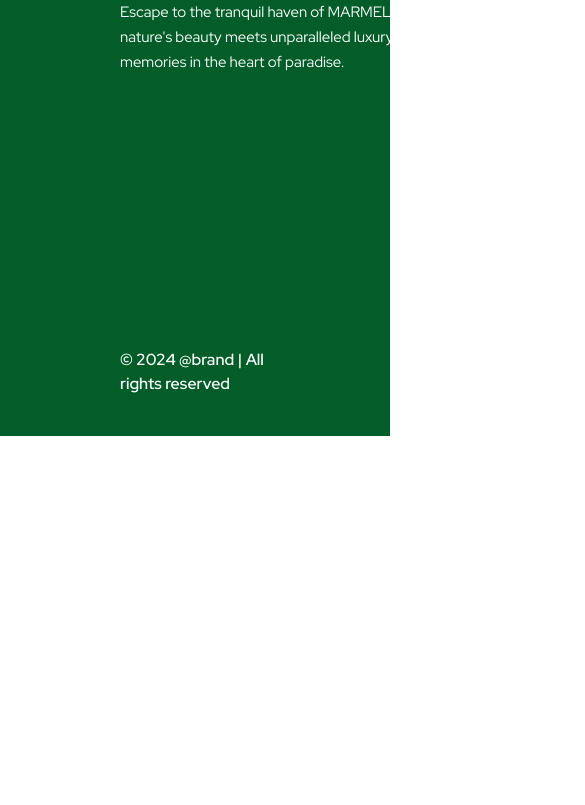
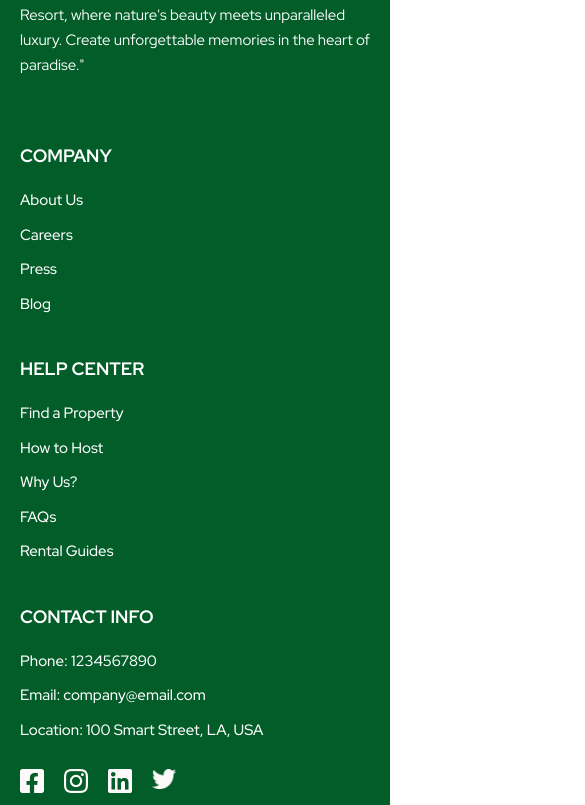
Before and after one commit to hr-igoraza/resort, a React (Vite) app: page / in a window 390 px wide. Shown: the part 7719-8524 px from the top of the page, 585 px wide, since content can reach past the window. Before the commit the page ends 8155 px from the top, so only its background shows below. Built offline with nearby package versions, Linux system fonts and the light colour scheme.

Commit message:
feat: Footer designed (RESPONSIVE VIEW)

```diff
--- a/src/Components/Footer.jsx
+++ b/src/Components/Footer.jsx
@@ -6,70 +6,67 @@ import twitter from "../assets/Images/twitter.png"
 
 const Footer = () => {
   return (
-    <div className='w-full h-[608px] bg-[#025D28] p-[120px] text-white flex flex-col gap-[100px]'>
-        <div className='flex flex-row gap-[100px]'>
-            {/* logo and content */}
-        <div className='text-start flex flex-col gap-5'>
-            <p className='text-[50px] leading-[32px] font-bold uppercase'>MARMELOS</p>
-            <p className='text-[15px] leading-[25px] font-normal w-[437px]'>Escape to the tranquil haven of MARMELIOS Resort, where nature's beauty meets unparalleled luxury, Create unforgettable memories in the heart of paradise. </p>
+    <div className='w-full bg-[#025D28] text-white py-20 px-5 md:px-16 lg:px-[120px] flex flex-col gap-16 md:gap-24'>
+      <div className='flex flex-col md:flex-row gap-16 lg:gap-[100px] justify-between'>
+
+        {/* Logo and description */}
+        <div className='text-start flex flex-col gap-5 max-w-[500px]'>
+          <p className='text-[40px] md:text-[50px] leading-tight font-bold uppercase'>MARMELOS</p>
+          <p className='text-[15px] md:text-[15px] leading-[25px] font-normal'>
+            "Escape to the tranquil haven of MARMELIOS Resort, where nature's beauty meets unparalleled luxury.
+            Create unforgettable memories in the heart of paradise."
+          </p>
         </div>
 
-        {/* footer links */}
-        <div className='flex flex-row gap-[50px]'>
+        {/* Footer links section */}
+        <div className='grid grid-cols-1 md:grid-cols-3 gap-10'>
+
+          {/* Company links */}
           <div className='flex flex-col gap-5'>
-                <p className='text-[18px] leading-[20px] font-bold'>COMPANY</p>
-                <div className='flex flex-col gap-5'>
-                    <a href="" className='text-[15px] leading-[20px] font-medium'>About Us</a>
-                    <a href="" className='text-[15px] leading-[20px] font-medium'>About Us</a>
-                    <a href="" className='text-[15px] leading-[20px] font-medium'>About Us</a>
-                    <a href="" className='text-[15px] leading-[20px] font-medium'>About Us</a>
+            <p className='text-[18px] font-bold'>COMPANY</p>
+            <div className='flex flex-col gap-3'>
+              <a href="#" className='text-[15px] font-medium hover:text-gray-300 transition'>About Us</a>
+              <a href="#" className='text-[15px] font-medium hover:text-gray-300 transition'>Careers</a>
+              <a href="#" className='text-[15px] font-medium hover:text-gray-300 transition'>Press</a>
+              <a href="#" className='text-[15px] font-medium hover:text-gray-300 transition'>Blog</a>
             </div>
           </div>
 
+          {/* Help Center links */}
           <div className='flex flex-col gap-5'>
-                <p className='text-[18px] leading-[20px] font-bold'>HELP CENTER</p>
-                <div className='flex flex-col gap-5'>
-                    <a href="" className='text-[15px] leading-[20px] font-medium'>Find a Property</a>
-                    <a href="" className='text-[15px] leading-[20px] font-medium'>How to Host</a>
-                    <a href="" className='text-[15px] leading-[20px] font-medium'>Why Us?</a>
-                    <a href="" className='text-[15px] leading-[20px] font-medium'>FAQs</a>
-                    <a href="" className='text-[15px] leading-[20px] font-medium'>Rental Guides</a>
+            <p className='text-[18px] font-bold'>HELP CENTER</p>
+            <div className='flex flex-col gap-3'>
+              <a href="#" className='text-[15px] font-medium hover:text-gray-300 transition'>Find a Property</a>
+              <a href="#" className='text-[15px] font-medium hover:text-gray-300 transition'>How to Host</a>
+              <a href="#" className='text-[15px] font-medium hover:text-gray-300 transition'>Why Us?</a>
+              <a href="#" className='text-[15px] font-medium hover:text-gray-300 transition'>FAQs</a>
+              <a href="#" className='text-[15px] font-medium hover:text-gray-300 transition'>Rental Guides</a>
             </div>
           </div>
 
-            <div>
+          {/* Contact Information */}
           <div className='flex flex-col gap-5'>
-                <p className='text-[18px] leading-[20px] font-bold'>CONTACT INFO</p>
-                <div className='flex flex-col gap-5'>
-                    <p className='text-[15px] leading-[20px] font-medium'>Phone: 1234567890</p>
-                    <p className='text-[15px] leading-[20px] font-medium'>Email: company@email.com</p>
-                    <p className='text-[15px] leading-[20px] font-medium'>Location: 100 Smart Street, LA, USA</p>
+            <p className='text-[18px] font-bold'>CONTACT INFO</p>
+            <div className='flex flex-col gap-3'>
+              <p className='text-[15px] font-medium'>Phone: 1234567890</p>
+              <p className='text-[15px] font-medium'>Email: company@email.com</p>
+              <p className='text-[15px] font-medium'>Location: 100 Smart Street, LA, USA</p>
             </div>
 
-                <div className='flex flex-row gap-5'>
-                    <a href="">
-                        <img src={fb} alt="" />
-                    </a>
-
-                    <a href="">
-                        <img src={insta} alt="" />
-                    </a>
-
-                    <a href="">
-                        <img src={linkedin} alt="" />
-                    </a>
-
-                    <a href="">
-                        <img src={twitter} alt="" />
-                    </a>
-                </div>
-            </div>
-            </div>
+            {/* Social Media Links */}
+            <div className='flex flex-row gap-5 mt-2'>
+              <a href="#"><img src={fb} alt="Facebook" className='w-6 md:w-8' /></a>
+              <a href="#"><img src={insta} alt="Instagram" className='w-6 md:w-8' /></a>
+              <a href="#"><img src={linkedin} alt="LinkedIn" className='w-6 md:w-8' /></a>
+              <a href="#"><img src={twitter} alt="Twitter" className='w-6 md:w-8' /></a>
             </div>
           </div>
 
-        {/* copyright */}
-        <p className='text-[16px] font-semibold'>© 2024 @brand | All rights reserved</p>
+        </div>
+      </div>
+
+      {/* Copyright */}
+      <p className='text-center md:text-start text-[14px] md:text-[16px] font-semibold'>© 2024 @brand | All rights reserved</p>
     </div>
   )
 }
```
Lines whose indentation alone changed are shown as unchanged.
